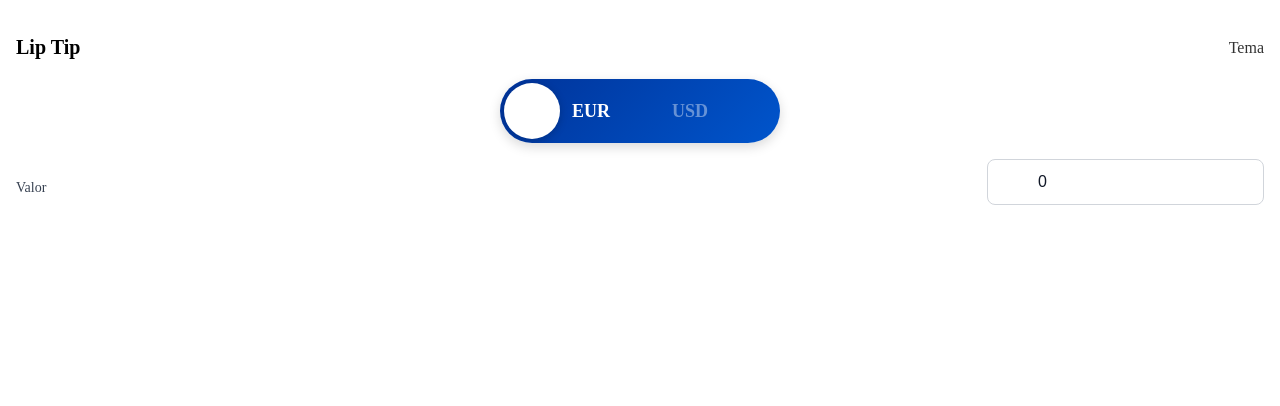
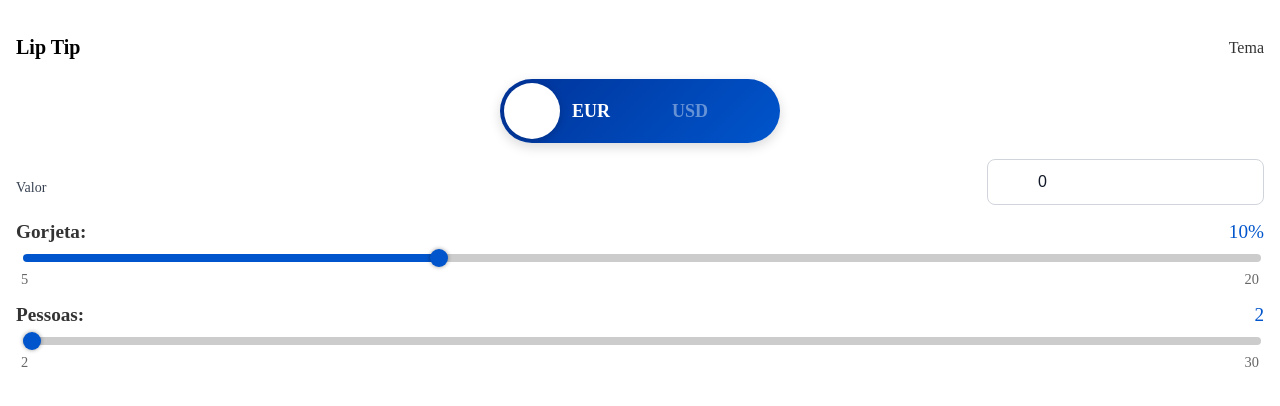
Before and after one commit to tthheusalmeida/le-tip, a Vue app: page / in a window 1280 px wide. Shown: the top 406 px of the page. Built offline with nearby package versions, Linux system fonts and the light colour scheme; some icons are missing; the HTML template or start-up script is replaced by a standard one.

Commit message:
feat: create InputRange component for tip and people

```diff
--- a/src/App.vue
+++ b/src/App.vue
@@ -5,10 +5,21 @@ import { useCurrencyProvider } from '@/composables/useCurrency'
 import HeaderComponent from './components/molecules/HeaderComponent.vue'
 import SwitchCurrency from './components/organisms/SwitchCurrency.vue'
 import InputAmount from './components/organisms/InputAmount.vue'
+import InputRange, { type FormatterFn } from './components/organisms/InputRange.vue'
 
 useCurrencyProvider()
 
 const amount = ref<number>(0)
+const tip = ref<number>(10)
+const people = ref<number>(2)
+
+const formatAsPercentage: FormatterFn = (value: number) => {
+  return `${value}%`
+}
+
+const formatAsNumber: FormatterFn = (value: number) => {
+  return String(Math.floor(value))
+}
 </script>
 
 <template>
@@ -19,6 +30,22 @@ const amount = ref<number>(0)
       <SwitchCurrency />
 
       <InputAmount v-model:amount="amount" />
+      <InputRange
+        v-model="tip"
+        label="Gorjeta"
+        :min="5"
+        :max="20"
+        :step="1"
+        :formatter="formatAsPercentage"
+      />
+      <InputRange
+        v-model="people"
+        label="Pessoas"
+        :min="2"
+        :max="30"
+        :step="1"
+        :formatter="formatAsNumber"
+      />
     </main>
   </div>
 </template>
--- /dev/null
+++ b/src/components/organisms/InputRange.vue
@@ -0,0 +1,212 @@
+<template>
+  <div class="range-slider" :class="themeClass">
+    <div class="range-slider__header">
+      <label :for="id" class="range-slider__label">{{ props.label }}:</label>
+
+      <span class="range-slider__current-value">
+        {{ formattedValue }}
+      </span>
+    </div>
+
+    <div class="range-slider__input-wrapper">
+      <input
+        :id="id"
+        type="range"
+        :min="props.min"
+        :max="props.max"
+        :step="props.step"
+        :value="props.modelValue"
+        @input="onInput"
+        class="range-slider__input"
+        :style="inputStyle"
+      />
+    </div>
+
+    <div class="range-slider__limits">
+      <span class="range-slider__limit">{{ props.min }}</span>
+      <span class="range-slider__limit">{{ props.max }}</span>
+    </div>
+  </div>
+</template>
+
+<script setup lang="ts">
+import { computed } from 'vue'
+import { CURRENCY } from '@/utils/consts'
+import { useCurrency } from '@/composables/useCurrency'
+
+const { currency } = useCurrency()
+
+const themeClass = computed(() => {
+  const currentCurrency = currency.value?.toLowerCase()
+  if (currentCurrency === CURRENCY.EUR.toLowerCase()) {
+    return 'range-slider--eur'
+  }
+  if (currentCurrency === CURRENCY.USD.toLowerCase()) {
+    return 'range-slider--usd'
+  }
+  return ''
+})
+
+export type FormatterFn = (value: number) => string
+
+interface RangeSliderProps {
+  modelValue: number | string
+  label: string
+  min?: number | string
+  max?: number | string
+  step?: number | string
+  formatter?: FormatterFn
+}
+
+interface RangeSliderEmits {
+  (e: 'update:modelValue', value: number): void
+}
+
+const props = withDefaults(defineProps<RangeSliderProps>(), {
+  min: 0,
+  max: 100,
+  step: 1,
+  formatter: (value: number) => String(value),
+})
+
+const emit = defineEmits<RangeSliderEmits>()
+
+const id = computed(() => `range-slider-${props.label.toLowerCase().replace(/\s/g, '-')}`)
+
+const formattedValue = computed(() => {
+  const numericValue = Number(props.modelValue)
+  return props.formatter(numericValue)
+})
+
+const onInput = (event: Event) => {
+  const target = event.target as HTMLInputElement
+  emit('update:modelValue', Number(target.value))
+}
+
+const inputStyle = computed(() => {
+  const minVal = Number(props.min)
+  const maxVal = Number(props.max)
+  const currentVal = Number(props.modelValue)
+
+  const progress = (Math.max(minVal, Math.min(maxVal, currentVal)) - minVal) / (maxVal - minVal)
+  const percentage = isNaN(progress) ? 0 : progress * 100
+
+  return {
+    '--range-progress': `${percentage}%`,
+  }
+})
+</script>
+
+<style scoped lang="css">
+.range-slider {
+  width: 100%;
+  margin: 0;
+  --track-color-after: #ccc;
+  --range-color: #3498db;
+
+  &--eur {
+    --range-color: #0055cc;
+  }
+
+  &--usd {
+    --range-color: #dc143c;
+  }
+
+  &__header {
+    display: flex;
+    justify-content: space-between;
+    align-items: center;
+    margin-bottom: 5px;
+    font-size: 1.2em;
+  }
+
+  &__label {
+    margin-right: 8px;
+    font-weight: 600;
+    color: #333;
+  }
+
+  &__current-value {
+    font-weight: normal;
+    color: var(--range-color);
+    transition: color 0.3s ease;
+  }
+
+  &__input-wrapper {
+    padding: 0 5px;
+  }
+
+  &__input {
+    -webkit-appearance: none;
+    appearance: none;
+    width: 100%;
+    height: 8px;
+    background: transparent;
+    cursor: pointer;
+    transition: all 0.4s cubic-bezier(0.4, 0, 0.2, 1);
+
+    &::-webkit-slider-runnable-track {
+      width: 100%;
+      height: 8px;
+      cursor: pointer;
+      background: linear-gradient(
+        to right,
+        var(--range-color) 0%,
+        var(--range-color) var(--range-progress),
+        var(--track-color-after) var(--range-progress),
+        var(--track-color-after) 100%
+      );
+      border-radius: 4px;
+      transition: background 0.4s cubic-bezier(0.4, 0, 0.2, 1);
+    }
+
+    &::-webkit-slider-thumb {
+      -webkit-appearance: none;
+      appearance: none;
+      height: 18px;
+      width: 18px;
+      border-radius: 50%;
+
+      background: var(--range-color);
+      cursor: pointer;
+      margin-top: -5px;
+      box-shadow: 0 0 4px rgba(0, 0, 0, 0.4);
+      transition:
+        background 0.3s ease,
+        transform 0.1s ease;
+
+      &:active {
+        transform: scale(1.1);
+      }
+    }
+
+    &::-moz-range-track {
+      width: 100%;
+      height: 8px;
+      cursor: pointer;
+      background: var(--track-color-after);
+      border-radius: 4px;
+    }
+
+    &::-moz-range-thumb {
+      height: 18px;
+      width: 18px;
+      border-radius: 50%;
+
+      background: var(--range-color);
+      cursor: pointer;
+      border: none;
+      box-shadow: 0 0 4px rgba(0, 0, 0, 0.4);
+    }
+  }
+
+  &__limits {
+    display: flex;
+    justify-content: space-between;
+    margin-top: 5px;
+    font-size: 0.9em;
+    color: #666;
+    padding: 0 5px;
+  }
+}
+</style>
```
